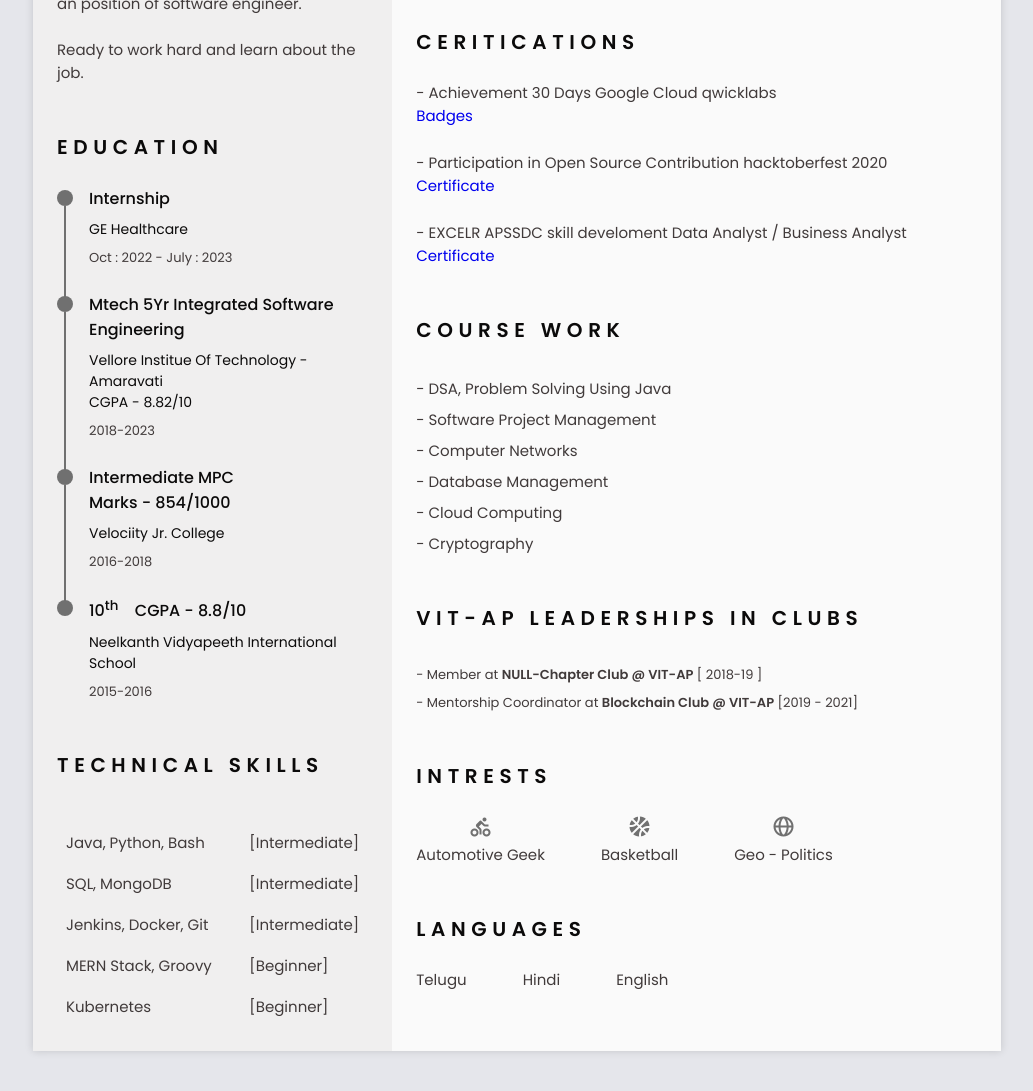
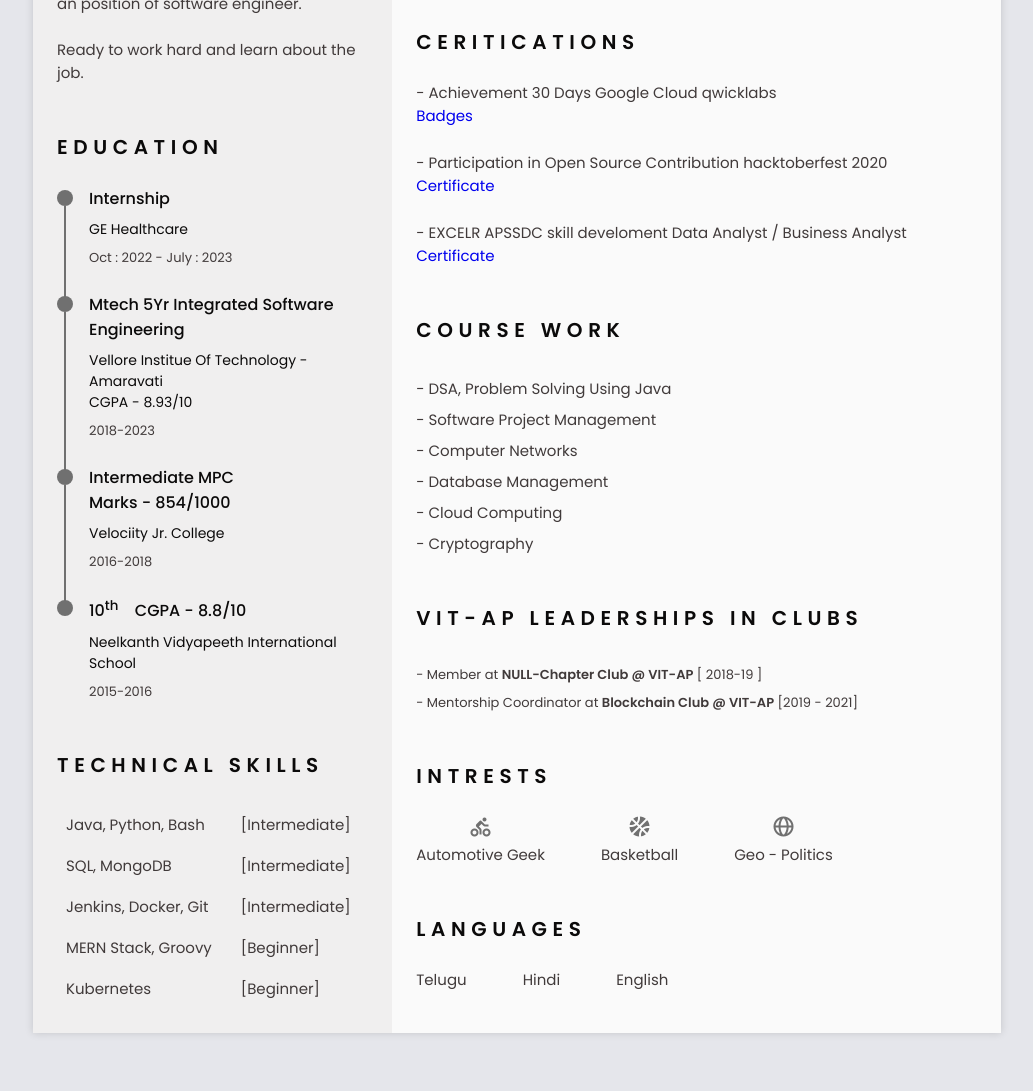
Before and after one commit to ChintalaNavaneeth/resume, a plain HTML site: page index.html in a window 1280 px wide. Shown: the part 754-1845 px from the top of the page, without its empty margins (123-1156 px from the left). Drawn offline with nearby package versions, Linux system fonts and the light colour scheme.

Commit message:
Update index.html

```diff
--- a/index.html
+++ b/index.html
@@ -160,7 +160,7 @@
                             <div class="education__data bd-grid">
                                 <h3 class="education__title">Mtech 5Yr Integrated Software Engineering </h3>
                                 <span class="education__studies">Vellore Institue Of Technology - Amaravati <br>
-                                    CGPA - 8.82/10</span>
+                                    CGPA - 8.93/10</span>
                                 <span class="education__year">2018-2023</span>
                             </div>
                         </div>
@@ -193,10 +193,6 @@
                 <section class="skills section" id="skills">
                     <h2 class="section-title">Technical Skills</h2>
                     <table class="skills_table" id="skills_table">
-                        <tr class="skills_heading_row" id="skills_heading_row">
-                          <td class="skills_column1"></td>
-                          <td class="skills_column2"></td>
-                        </tr>
                         <tr class="skills_row" id="skills_row">
                           <td>Java,  Python,  Bash</td>
                           <td>[Intermediate]</td>
```
